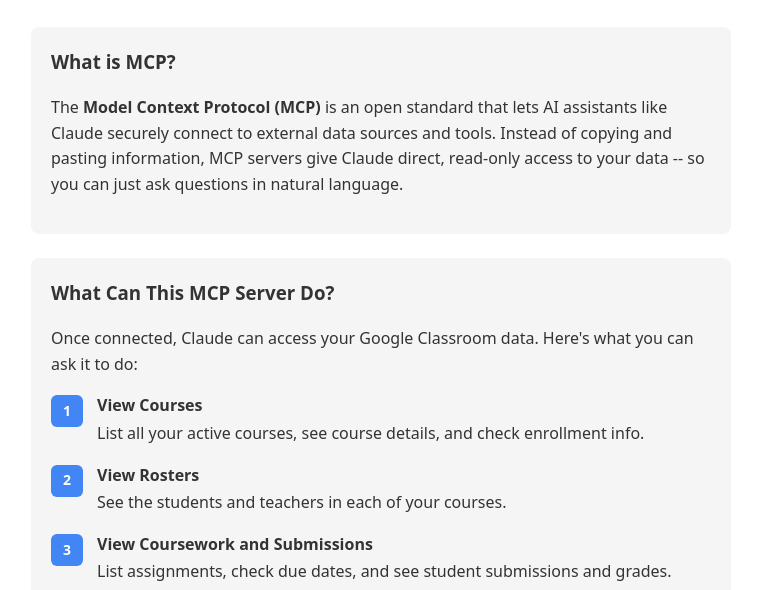
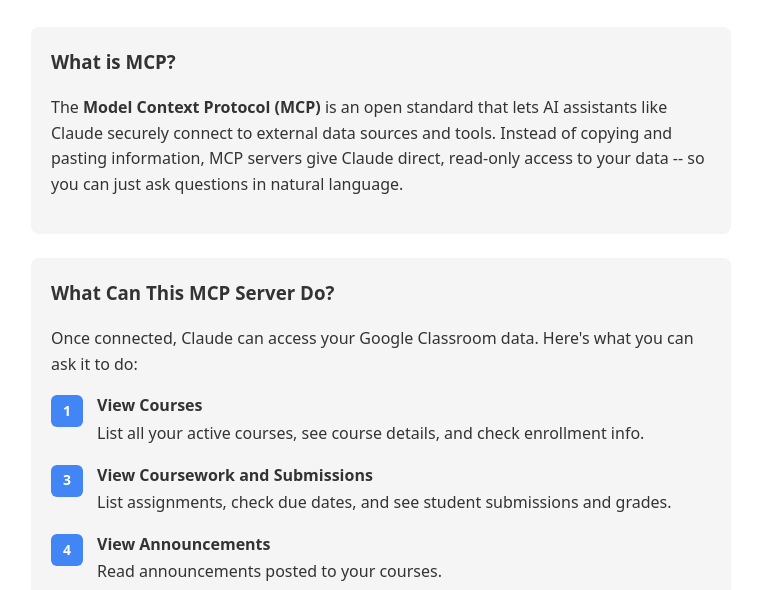
Before and after one commit to SalShah20/google_classroom, a website: page public/how-it-works.html in a window 1280 px wide. Shown: the part 210-800 px from the top of the page, without its empty margins (259-1021 px from the left). Drawn offline with Linux system fonts and the light colour scheme.

Commit message:
how it works

```diff
--- a/public/how-it-works.html
+++ b/public/how-it-works.html
@@ -170,14 +170,6 @@
     </div>
 
     <div class="capability">
-      <div class="cap-icon">2</div>
-      <div>
-        <strong>View Rosters</strong>
-        <p>See the students and teachers in each of your courses.</p>
-      </div>
-    </div>
-
-    <div class="capability">
       <div class="cap-icon">3</div>
       <div>
         <strong>View Coursework and Submissions</strong>
```
Also changed, not shown: public/callback.html (+0 -1 lines), public/index.html (+0 -3 lines).
